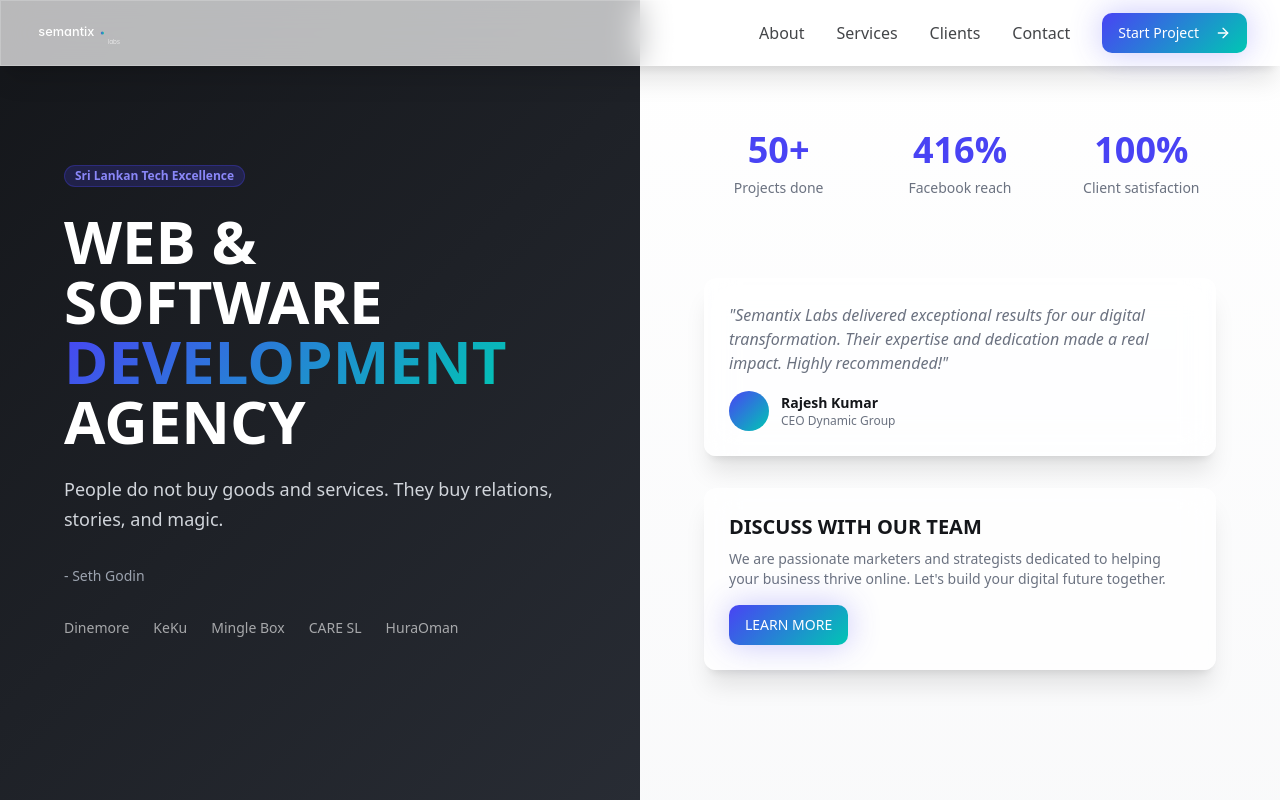
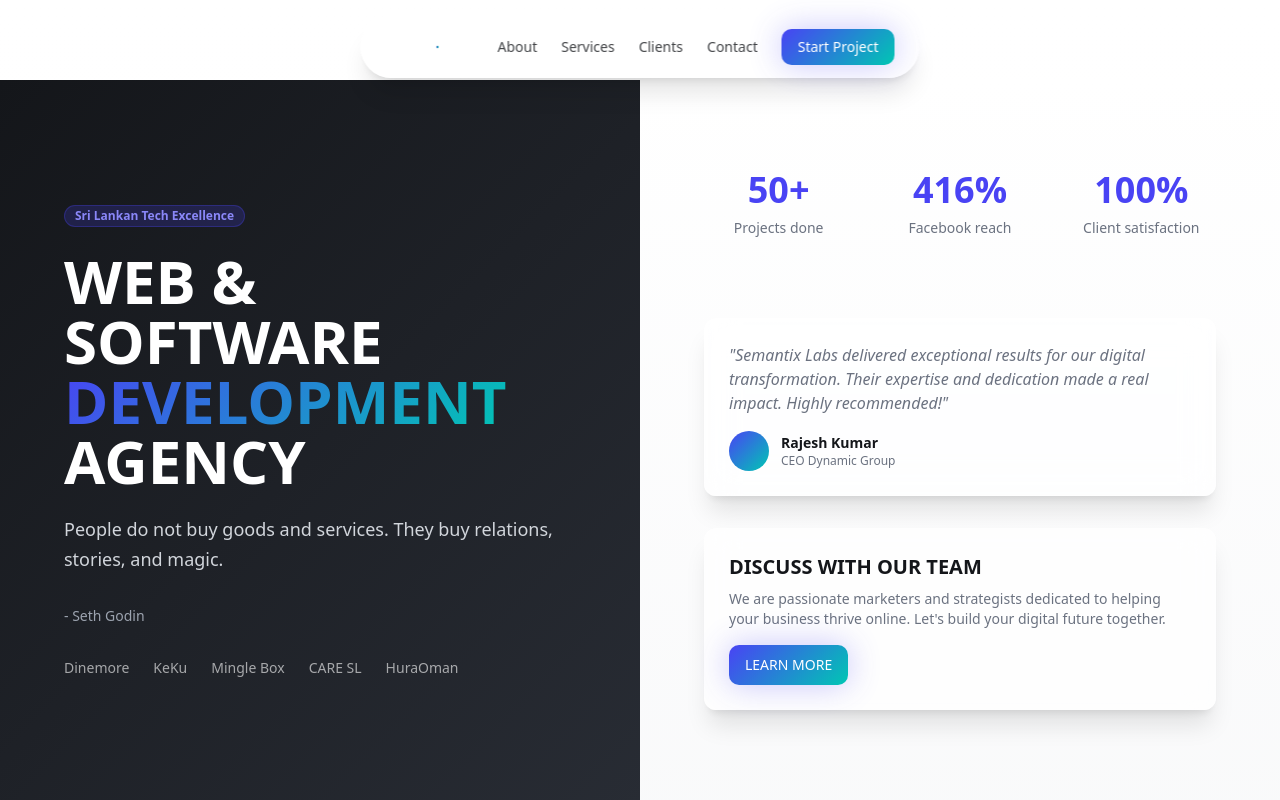
Before and after one commit to Semantix-Labs/semantix-sparkle, a React (Vite) app: page / in a window 1280 px wide. Shown: the top 800 px of the page. Built offline with nearby package versions, Linux system fonts and the light colour scheme; a web font is replaced by a local one.

Commit message:
Refactor header and hero section

```diff
--- a/src/pages/Index.tsx
+++ b/src/pages/Index.tsx
@@ -38,22 +38,21 @@ const Index = () => {
 
   return (
     <div className="min-h-screen bg-gradient-subtle">
-      {/* Navigation */}
-      <nav className="fixed top-0 w-full z-50 glass-card">
-        <div className="container-custom px-4 sm:px-6 lg:px-8">
-          <div className="flex items-center justify-between h-16">
-            <div className="flex items-center">
-              <SemanixLogo className="h-8 w-auto" theme="dark" />
-            </div>
+      {/* Floating Navigation */}
+      <nav className="fixed top-4 left-1/2 transform -translate-x-1/2 z-50">
+        <div className="glass-card px-6 py-3 rounded-full shadow-elegant">
+          <div className="flex items-center space-x-8">
+            {/* Logo */}
+            <SemanixLogo className="h-6 w-auto" theme="dark" />
 
             {/* Desktop Navigation */}
-            <div className="hidden md:flex items-center space-x-8">
-              <button onClick={() => scrollToSection('about')} className="text-foreground/80 hover:text-primary transition-colors">About</button>
-              <button onClick={() => scrollToSection('services')} className="text-foreground/80 hover:text-primary transition-colors">Services</button>
-              <button onClick={() => scrollToSection('clients')} className="text-foreground/80 hover:text-primary transition-colors">Clients</button>
-              <button onClick={() => scrollToSection('contact')} className="text-foreground/80 hover:text-primary transition-colors">Contact</button>
-              <Button className="btn-primary">
-                Start Project <ArrowRight className="w-4 h-4 ml-2" />
+            <div className="hidden md:flex items-center space-x-6">
+              <button onClick={() => scrollToSection('about')} className="text-foreground/80 hover:text-primary transition-colors text-sm font-medium">About</button>
+              <button onClick={() => scrollToSection('services')} className="text-foreground/80 hover:text-primary transition-colors text-sm font-medium">Services</button>
+              <button onClick={() => scrollToSection('clients')} className="text-foreground/80 hover:text-primary transition-colors text-sm font-medium">Clients</button>
+              <button onClick={() => scrollToSection('contact')} className="text-foreground/80 hover:text-primary transition-colors text-sm font-medium">Contact</button>
+              <Button size="sm" className="btn-primary px-4 py-2 text-sm">
+                Start Project
               </Button>
             </div>
 
@@ -64,30 +63,30 @@ const Index = () => {
                 size="sm"
                 onClick={() => setIsMobileMenuOpen(!isMobileMenuOpen)}
               >
-                {isMobileMenuOpen ? <X className="w-5 h-5" /> : <Menu className="w-5 h-5" />}
+                {isMobileMenuOpen ? <X className="w-4 h-4" /> : <Menu className="w-4 h-4" />}
               </Button>
             </div>
           </div>
+        </div>
 
-          {/* Mobile Navigation */}
-          {isMobileMenuOpen && (
-            <div className="md:hidden border-t border-border/20 py-4">
-              <div className="flex flex-col space-y-4">
-                <button onClick={() => scrollToSection('about')} className="text-left text-foreground/80 hover:text-primary transition-colors">About</button>
-                <button onClick={() => scrollToSection('services')} className="text-left text-foreground/80 hover:text-primary transition-colors">Services</button>
-                <button onClick={() => scrollToSection('clients')} className="text-left text-foreground/80 hover:text-primary transition-colors">Clients</button>
-                <button onClick={() => scrollToSection('contact')} className="text-left text-foreground/80 hover:text-primary transition-colors">Contact</button>
-                <Button className="btn-primary w-full justify-center">
-                  Start Project <ArrowRight className="w-4 h-4 ml-2" />
-                </Button>
-              </div>
+        {/* Mobile Navigation Dropdown */}
+        {isMobileMenuOpen && (
+          <div className="md:hidden mt-2 glass-card rounded-2xl p-4 shadow-elegant">
+            <div className="flex flex-col space-y-3">
+              <button onClick={() => scrollToSection('about')} className="text-left text-foreground/80 hover:text-primary transition-colors text-sm font-medium py-2">About</button>
+              <button onClick={() => scrollToSection('services')} className="text-left text-foreground/80 hover:text-primary transition-colors text-sm font-medium py-2">Services</button>
+              <button onClick={() => scrollToSection('clients')} className="text-left text-foreground/80 hover:text-primary transition-colors text-sm font-medium py-2">Clients</button>
+              <button onClick={() => scrollToSection('contact')} className="text-left text-foreground/80 hover:text-primary transition-colors text-sm font-medium py-2">Contact</button>
+              <Button className="btn-primary w-full justify-center mt-2">
+                Start Project
+              </Button>
             </div>
-          )}
-        </div>
+          </div>
+        )}
       </nav>
 
       {/* Hero Section - Split Screen Layout */}
-      <section className="min-h-screen flex">
+      <section className="min-h-screen flex pt-20">
         {/* Left Panel - Dark */}
         <div className="w-full lg:w-1/2 bg-gradient-dark flex flex-col justify-center items-start p-8 lg:p-16 text-white">
           <div className="max-w-lg">
@@ -169,7 +168,7 @@ const Index = () => {
       </section>
 
       {/* Mobile Hero Content */}
-      <div className="lg:hidden bg-gradient-subtle py-16 px-4">
+      <div className="lg:hidden bg-gradient-subtle py-16 px-4 mt-20">
         <div className="container-custom max-w-2xl text-center">
           {/* Stats */}
           <div className="grid grid-cols-3 gap-6 mb-8">
```
